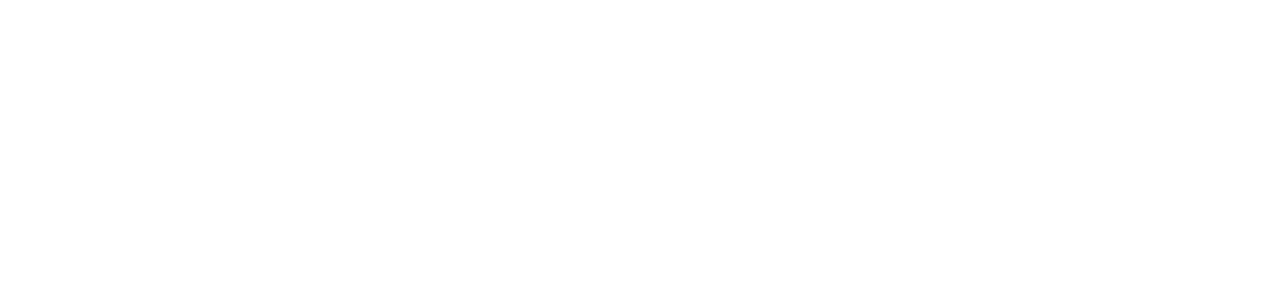
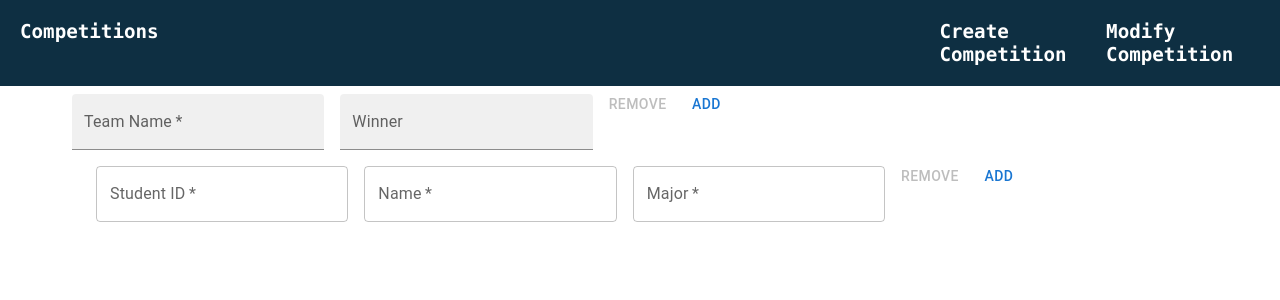
Before and after one commit to infvg/Competitions-Frontend, a React (Create React App) app: page /create in a window 1280 px wide. Before the commit this address had no page. Shown: the top 300 px of the page. Built offline with nearby package versions, Linux system fonts and the light colour scheme.

Commit message:
Added create form

```diff
--- a/public/index.html
+++ b/public/index.html
@@ -6,8 +6,8 @@
     <meta name="viewport" content="width=device-width, initial-scale=1" />
     <meta name="theme-color" content="#000000" />
     <meta
-      name="description"
-      content="Web site created using create-react-app"
+      name="Competitions Website"
+      content="Competitions Website"
     />
     <link rel="apple-touch-icon" href="%PUBLIC_URL%/logo192.png" />
     <!--
@@ -24,7 +24,7 @@
       work correctly both with client-side routing and a non-root public URL.
       Learn how to configure a non-root public URL by running `npm run build`.
     -->
-    <title>React App</title>
+    <title>Competitions Website</title>
   </head>
   <body>
     <noscript>You need to enable JavaScript to run this app.</noscript>
--- a/src/App.js
+++ b/src/App.js
@@ -1,6 +1,7 @@
 import './App.css';
 
 import Home from './sites/home.js';
+import Create from './sites/create';
 import {Routes,
   Route} from 'react-router-dom'
 
@@ -12,6 +13,7 @@
 
       <Routes>
       <Route path="/" element={<Home/>} />
+      <Route path="/create" element={<Create/>} />
       </Routes>
     </div>
 
--- /dev/null
+++ b/src/css/create.css
@@ -0,0 +1,4 @@
+
+#create{
+    height: 100vh;
+}
--- /dev/null
+++ b/src/sites/create.js
@@ -0,0 +1,181 @@
+import { Box, Button, Container, TextField } from '@mui/material';
+import { useState } from 'react';
+import '../css/create.css';
+import Header from './headerBar'
+
+let counter = 0;
+function TeamForm(props){
+    let op = [];
+    props.data.forEach((element) => {
+        element[0].key = ++counter;
+        op.push(element);
+
+    });
+    const [teams, setTeams] = useState(op);
+    const handleChangeInput = (key, event) => {
+        const newInputFields = teams.map(i => {
+          if(key === i[0].key) {
+            i[event.target.name] = event.target.value
+          }
+          return i;
+        })
+
+        setTeams(newInputFields);
+      }
+
+    const handleAddFields = () => {
+        setTeams([...teams, [{key:++counter},<StudentForm data={[{name: "", major: "", stId: ""},]} />]])
+      }
+
+      const handleRemoveFields = key => {
+        const values  = [...teams];
+        values.splice(values.findIndex(value => value.key === key), 1);
+        setTeams(values);
+      }
+
+    return (
+        <Container>
+          { teams.map((inputField,i) => (
+            <div key={inputField[0].key}>
+              <TextField required
+                label="Team Name"
+                variant="filled"
+                value={inputField[0].name}
+                onChange={event => handleChangeInput(inputField[0].key, event)}
+              />
+              <TextField
+                label="Winner"
+                variant="filled"
+                value={inputField[0].winner}
+                onChange={event => handleChangeInput(inputField[0].key, event)}
+              />
+              <Button disabled={teams.length === 1} onClick={() => handleRemoveFields(inputField.key)}>
+                Remove
+              </Button>
+              {teams.length - 1 === i && (<Button onClick={handleAddFields}>
+                Add
+              </Button>)}
+
+              <div>
+                  {inputField[1]}
+              </div>
+            </div>
+          )) }
+      </Container>
+    );
+}
+
+function Comp(props) {
+
+    return(
+
+        <Container>
+        <div>
+        <TextField required
+                label="Competition Name"
+                variant="filled"
+                value={props.name}
+
+              />
+        <TeamForm data={[[{},<StudentForm data={[{name: "", major: "", stId: ""},]}/>]]}/>
+        </div>
+
+        </Container>
+
+    );
+
+}
+function getfromcompetition(props) {
+    if(props.teams == undefined)
+        return <TeamForm data={[[{},<StudentForm data={[{name: "", major: "", stId: ""},]}/>]]}/>;
+
+    let comp = {name:props.name,link:props.link,date:props.date}
+    props.teams.array.forEach(team => {
+
+    })
+
+    return
+}
+function StudentForm(props) {
+
+    let op = [];
+    props.data.forEach((element) => {
+        element.key = ++counter;
+        op.push(element);
+
+    });
+    const [students, setStudents] = useState(op);
+    const handleChangeInput = (key, event) => {
+        const newInputFields = students.map(i => {
+          if(key === i.key) {
+            i[event.target.name] = event.target.value
+          }
+          return i;
+        })
+
+        setStudents(newInputFields);
+      }
+
+    const handleAddFields = () => {
+        setStudents([...students, { key:++counter,  firstName: '', lastName: '', stId:1}])
+      }
+
+      const handleRemoveFields = key => {
+        const values  = [...students];
+        values.splice(values.findIndex(value => value.key === key), 1);
+        setStudents(values);
+      }
+
+    return (
+        <Container>
+          { students.map((inputField,i) => (
+            <div key={inputField.key}>
+              <TextField required
+                label="Student ID"
+                variant="outlined"
+                type="number"
+                value={inputField.stId}
+                onChange={event => handleChangeInput(inputField.key, event)}
+              />
+              <TextField required
+                label="Name"
+                variant="outlined"
+                value={inputField.name}
+                onChange={event => handleChangeInput(inputField.key, event)}
+              />
+                <TextField required
+                label="Major"
+                variant="outlined"
+                value={inputField.major}
+                onChange={event => handleChangeInput(inputField.key, event)}
+              />
+              <Button disabled={students.length === 1} onClick={() => handleRemoveFields(inputField.key)}>
+                Remove
+              </Button>
+              {students.length - 1 === i && (<Button onClick={handleAddFields}>
+                Add
+              </Button>)}
+            </div>
+          )) }
+      </Container>
+    );
+  }
+
+function Create(){
+    return(
+        <div id = 'create'>
+                    <Header />
+                    <div>
+                        <Box component="form"sx={{'& .MuiTextField-root': { m: 1, width: '25ch' }, }}noValidateautoComplete="off">
+      <div>
+        <TeamForm data={[[{},<StudentForm data={[{name: "", major: "", stId: ""},]}/>]]}/>
+        </div>
+        </Box>
+                    </div>
+         </div>
+
+
+
+    );
+}
+export default Create;
--- a/src/sites/headerBar.js
+++ b/src/sites/headerBar.js
@@ -7,8 +7,8 @@
     return(
         <div id = "navbar">
              <Link to="/" style={{ textDecoration: 'none', color: 'white' }}><div id = 'navbar-title'>Competitions</div></Link>
-             <Link to="/insert" style={{ textDecoration: 'none', color: 'white' }}><div id = 'navbar-insert'>Create Competition</div></Link>
-             <Link to="/view" style={{ textDecoration: 'none', color: 'white' }}><div id = 'navbar-edit' >Modify Competition</div></Link>
+             <Link to="/create" style={{ textDecoration: 'none', color: 'white' }}><div id = 'navbar-create'>Create Competition</div></Link>
+             <Link to="/modify" style={{ textDecoration: 'none', color: 'white' }}><div id = 'navbar-modify' >Modify Competition</div></Link>
         </div>
     );
 }
```
Also changed, not shown: src/css/accounting.css (deleted, +0 -41 lines), src/css/insert.css (deleted, +0 -47 lines), src/css/view.css (deleted, +0 -28 lines), public/manifest.json.
